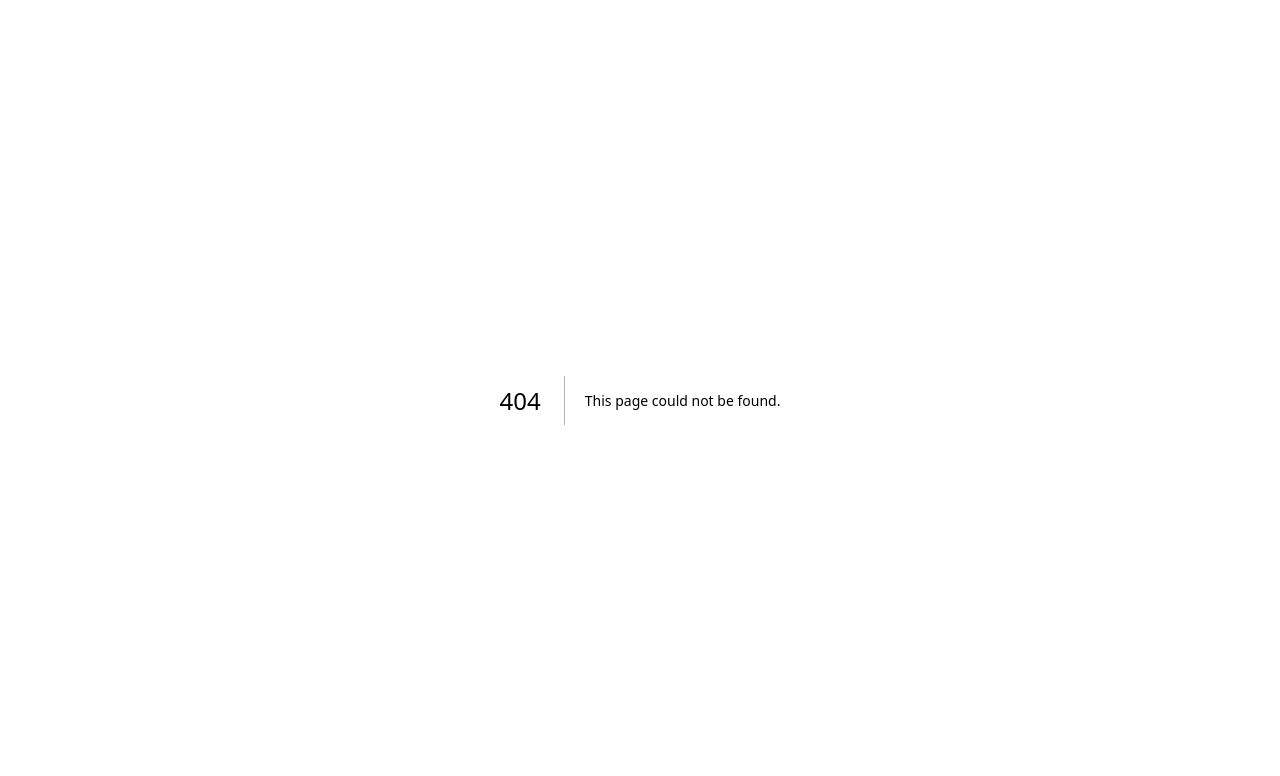
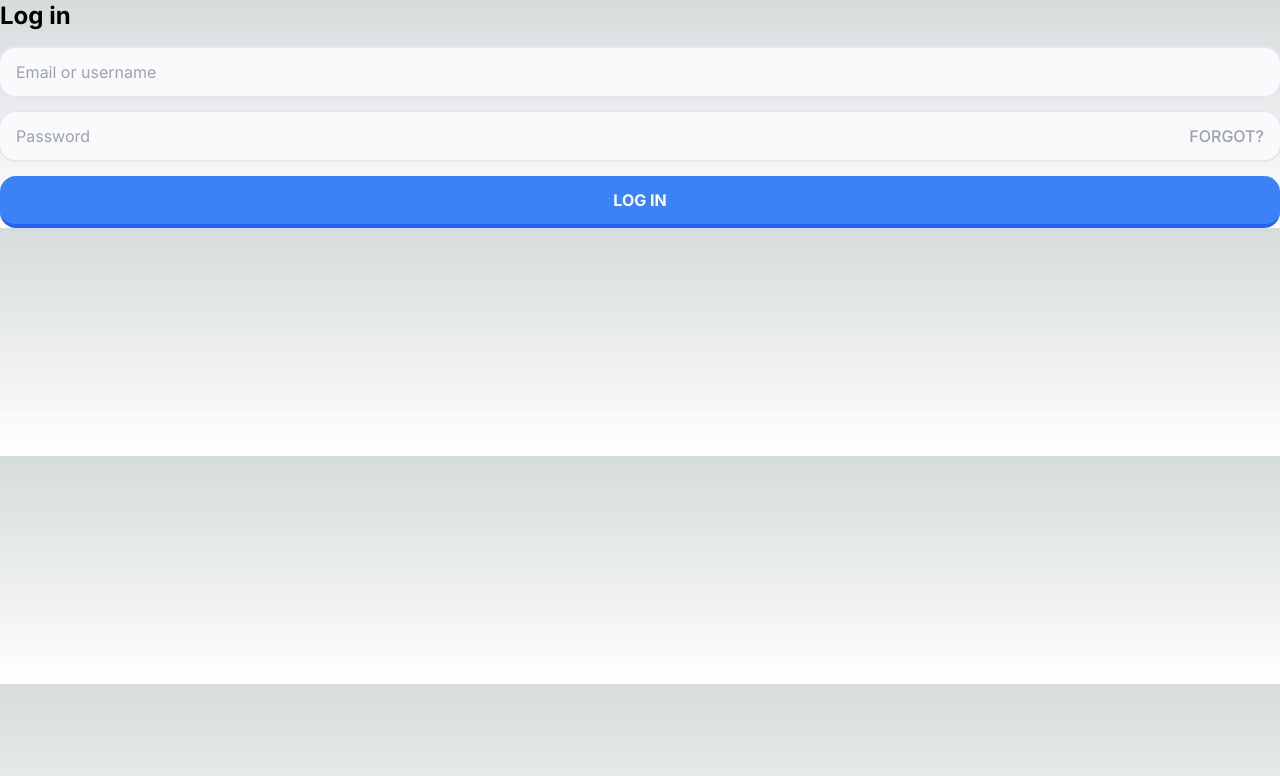
Before and after one commit to oslim4321/Event-Management-System, a Next.js app: page /login in a window 1280 px wide. Before the commit this address had no page. Shown: the top 776 px of the page. Built offline with nearby package versions, Linux system fonts and the light colour scheme.

Commit message:
login and signup component

```diff
--- a/package.json
+++ b/package.json
@@ -13,7 +13,11 @@
     "@types/react": "18.2.18",
     "@types/react-dom": "18.2.7",
     "autoprefixer": "10.4.14",
+    "axios": "^1.4.0",
+    "bcryptjs": "^2.4.3",
+    "mongoose": "^7.4.2",
     "next": "13.4.12",
+    "next-auth": "^4.22.3",
     "postcss": "8.4.27",
     "react": "18.2.0",
     "react-dom": "18.2.0",
--- /dev/null
+++ b/src/app/(auth)/login/Login.tsx
@@ -0,0 +1,24 @@
+import React from 'react'
+
+const Login = () => {
+  return (
+    <div>
+      {/* <!-- component --> */}
+
+      {/* <!-- login content --> */}
+            <div className="space-y-4">
+                <header className="mb-3 text-2xl font-bold">Log in</header>
+                <div className="w-full rounded-2xl bg-gray-50 px-4 ring-2 ring-gray-200 focus-within:ring-blue-400">
+                    <input type="text" placeholder="Email or username" className="my-3 w-full border-none bg-transparent outline-none focus:outline-none" />
+                </div>
+                <div className="flex w-full items-center space-x-2 rounded-2xl bg-gray-50 px-4 ring-2 ring-gray-200 focus-within:ring-blue-400">
+                    <input type="password" placeholder="Password" className="my-3 w-full border-none bg-transparent outline-none" />
+                    <a href="#" className="font-medium text-gray-400 hover:text-gray-500">FORGOT?</a>
+                </div>
+                <button className="w-full rounded-2xl border-b-4 border-b-blue-600 bg-blue-500 py-3 font-bold text-white hover:bg-blue-400 active:translate-y-[0.125rem] active:border-b-blue-400">LOG IN</button>
+            </div>
+</div>
+  )
+}
+
+export default Login
--- /dev/null
+++ b/src/app/(auth)/login/page.tsx
@@ -0,0 +1,12 @@
+import React from 'react'
+import Login from './Login'
+
+const page = () => {
+  return (
+    <div>
+      <Login/>
+    </div>
+  )
+}
+
+export default page
--- /dev/null
+++ b/src/app/(auth)/register/Register.tsx
@@ -0,0 +1,9 @@
+import React from 'react'
+
+const Register = () => {
+  return (
+    <div>Register</div>
+  )
+}
+
+export default Register
--- /dev/null
+++ b/src/app/(auth)/register/page.tsx
@@ -0,0 +1,12 @@
+import React from 'react'
+import Register from './Register'
+
+const page = () => {
+  return (
+      <div>
+          <Register/>
+    </div>
+  )
+}
+
+export default page
```
Also changed, not shown: 1 other file (tests, documents, lock files or other folders).
